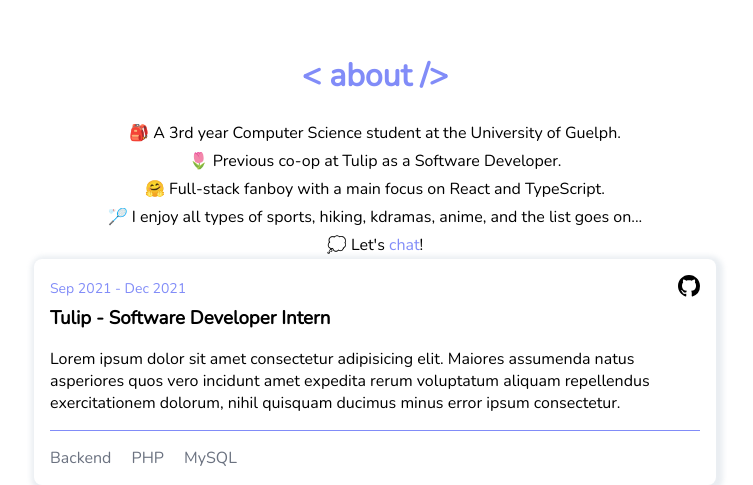
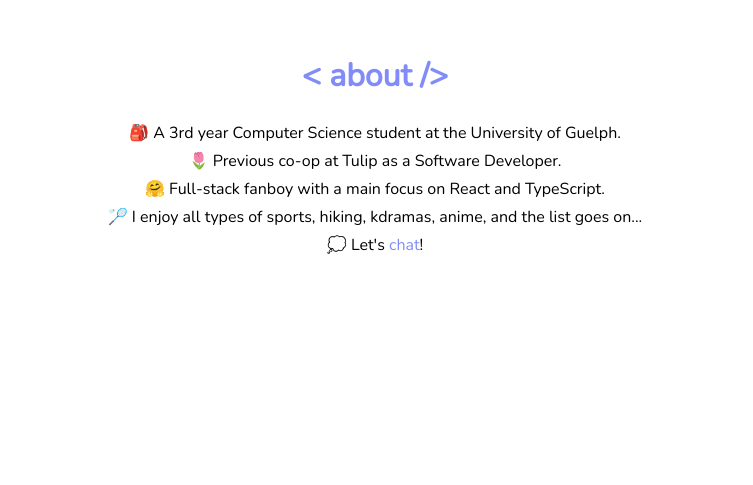
Before and after one commit to L-Michael1/mlammy-v2, a React (Create React App) app: page / in a window 1280 px wide. Shown: the part 907-1392 px from the top of the page, without its empty margins (265-1018 px from the left). After the commit the page ends 1166 px from the top, so only its background shows below. Built offline with nearby package versions, Linux system fonts and the light colour scheme.

Commit message:
Remove card from home

```diff
--- a/src/components/Card/Card.tsx
+++ b/src/components/Card/Card.tsx
@@ -1,4 +1,3 @@
-import React from 'react';
 import { ContentContainer, Container, CardContainer, HeaderContainer, FooterContainer, SubContainer, Link, Title, Date } from './Card.styled'
 
 type CardHeaderProps = {
--- a/src/pages/Home/Home.tsx
+++ b/src/pages/Home/Home.tsx
@@ -18,22 +18,6 @@
             <Navbar themeType={themeType} toggleTheme={toggleTheme} aboutRef={aboutRef} />
             <Landing themeType={themeType} />
             <About ref={aboutRef} />
-            <Card width={650}>
-                <CardHeader
-                    date='Sep 2021 - Dec 2021'
-                    title='Tulip - Software Developer Intern'
-                    avatar={
-                        <GoMarkGithub />
-                    }
-                    avatarLink='https://github.com'
-                />
-                <CardContent>
-                    Lorem ipsum dolor sit amet consectetur adipisicing elit. Maiores assumenda natus asperiores quos vero incidunt amet expedita rerum voluptatum aliquam repellendus exercitationem dolorum, nihil quisquam ducimus minus error ipsum consectetur.
-                </CardContent>
-                <CardFooter>
-                    Backend PHP MySQL
-                </CardFooter>
-            </Card>
         </>
     )
 }
```
